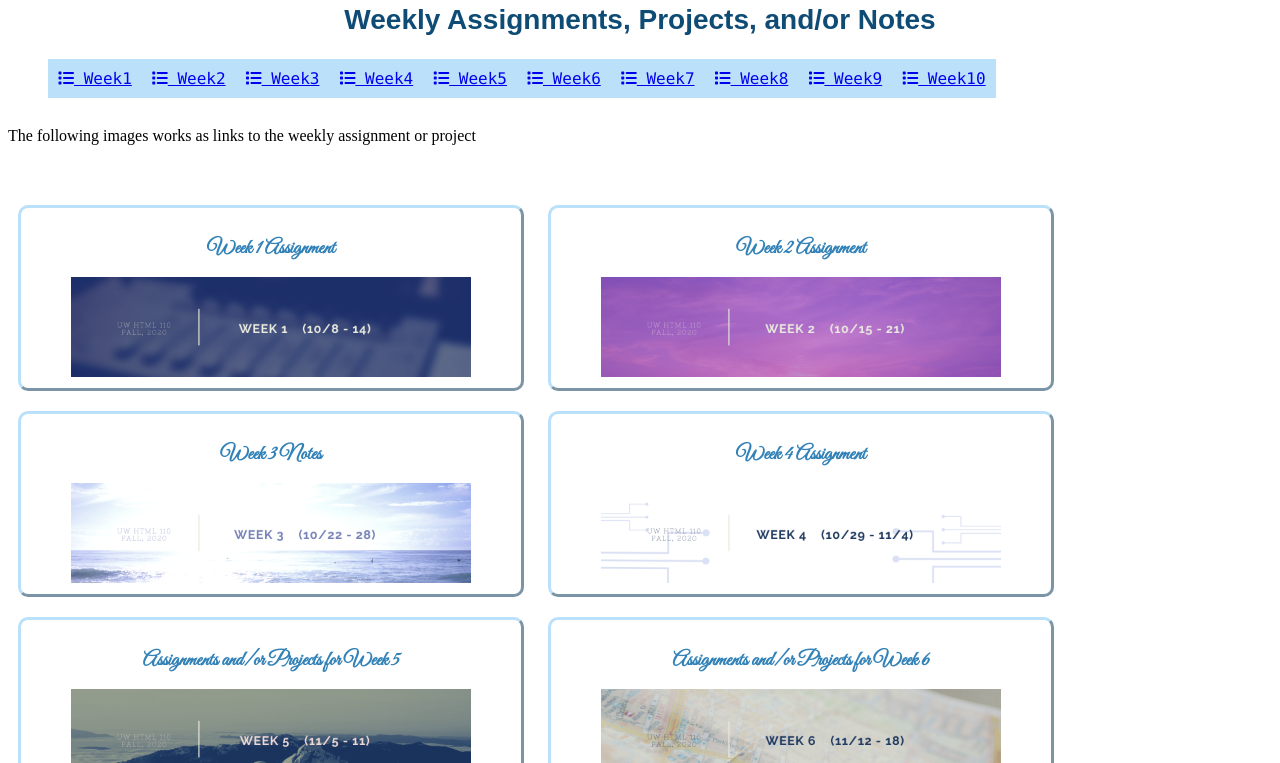
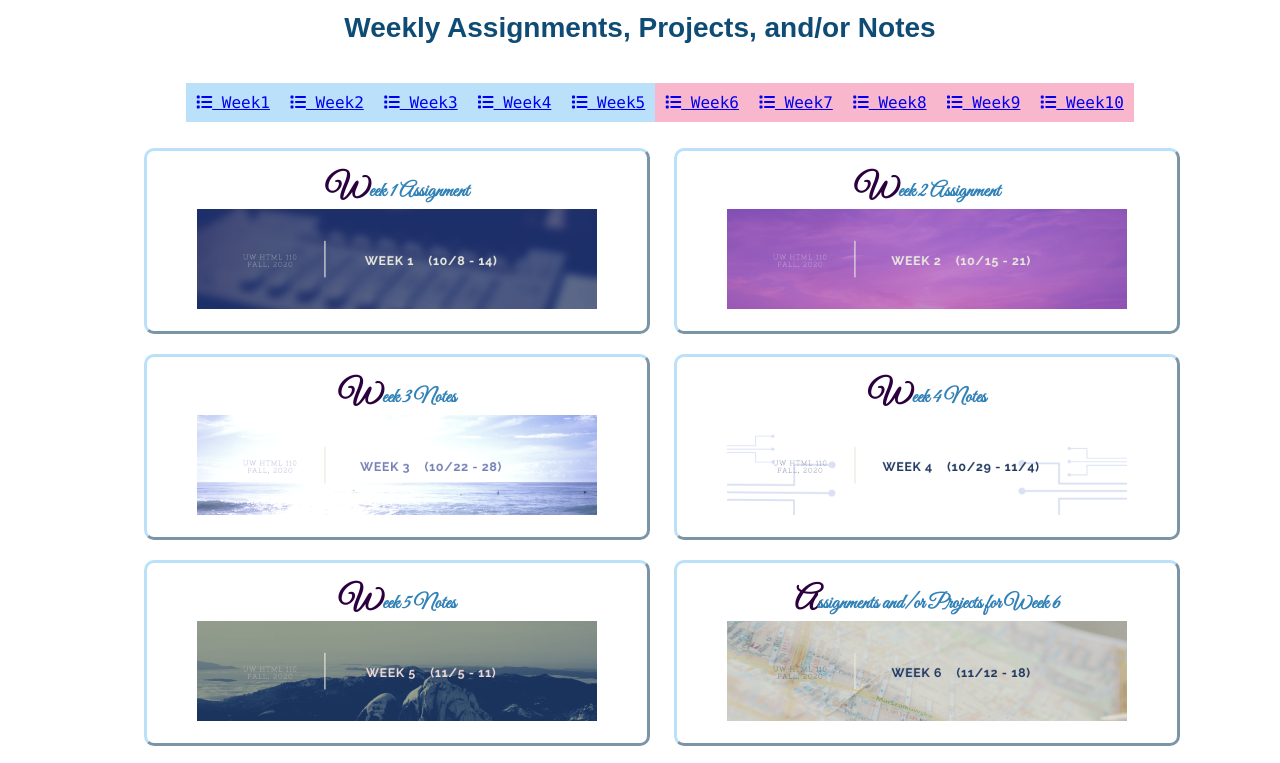
Before and after one commit to filizlin/portfolio, a plain HTML site: page index.html in a window 1280 px wide. Shown: the part 98-861 px from the top of the page. Drawn offline with Linux system fonts and the light colour scheme.

Commit message:
add transition and nth child selector to CSS.

```diff
--- a/index.html
+++ b/index.html
@@ -12,7 +12,9 @@
 </head>
 
 <body>
-  <h1>HTML 110B Coursework</h1>
+  <h1><i class="fab fa-react"></i>
+
+HTML 110B Coursework <i class="fab fa-react"></i></h1>
 
     <h2 class="center">Weekly Assignments, Projects, and/or Notes</h2>
 <main>
@@ -50,12 +52,6 @@ Week9</a></li>
 Week10</a></li>
       </ul>
     </nav>
-    <p>&nbsp;</p>
-    <p>&nbsp;</p>
-
-    <p>The following images works as links to the weekly assignment or project</p>
-    <p>&nbsp;</p>
-
     <article class="weekbox">
       <h3><a id="Week1link">Week 1 Assignment</a></h3>
       <a href="./week1-material.html" target="_blank">
@@ -78,14 +74,14 @@ Week10</a></li>
 
     </article>
     <article class="weekbox">
-      <h3><a id="Week4link">Week 4 Assignment</a></h3>
+      <h3><a id="Week4link">Week 4 Notes</a></h3>
       <a href="./week4-material.html" target="_blank">
         <img class="image" src="./image/Week4-banner.png" alt="Week 4 assignments" width="400" height="100">
       </a>
 
     </article>
     <article class="weekbox">
-      <h3><a id="Week5link">Assignments and/or Projects for Week 5</a></h3>
+      <h3><a id="Week5link">Week 5 Notes</a></h3>
       <a href="./week5-material.html" target="_blank">
         <img class="image" src="./image/Week5-banner.png" alt="Week 5 assignments" width="400" height="100">
       </a>
--- a/styles/indexstyle.css
+++ b/styles/indexstyle.css
@@ -1,3 +1,8 @@
+* {
+  align-content:center;
+}
+
+
 /* main heading */
 h1 {
   font-size: 42px;
@@ -19,12 +24,37 @@ h3 {
   color: #3282B8;
   font-size: 20px;
   margin-bottom: 0px;
+  margin-top: 0px;
   font-weight: 700;
 }
 
-/* box around each week */
+/* h3-specific title styling */
+h3::first-letter {
+  font-size: 2rem;
+  color: #2C003E;
+}
+
+h3:hover {
+  font-size: 2rem;
+  color: #2C003E;
+  transition-property: font-size color;
+  transition-duration: 0.5s;
+}
+
+/* h1-font awesome transition */
+.fab:hover {
+  transition-property: color;
+  transition-duration: 0.5s;
+  color: #F8B7CD;
+}
+
+
+/* property of single boxes */
 .weekbox {
-  text-align: center;
+  position: absolute;
+  top: 10%;
+  left: 10%;
+  text-align: justify;
   border: 3px outset #0F4C75;
   border-color: #BBE1FA;
   border-radius: 10px;
@@ -36,12 +66,15 @@ h3 {
   height: 180px;
 }
 
+/* box alignment with each other */
 .weekbox {
+  position:relative;
   display: inline-flex;
   flex-direction: row;
   flex-wrap: wrap;
   justify-content: space-around;
-  align-items: center;
+
+
 }
 
 /* center all images */
@@ -52,11 +85,17 @@ img {
   margin-bottom: auto;
   margin-top: 0px;
   text-align: center;
+  position: relative;
+
 }
 
-/* make image bigger when navigate */
+/* make image bigger when navigate with transitions */
 .image:hover {
-  transform: scale(1.2);
+  transform: scale(1.1);
+  transition-property: width height ;
+  transition-duration: 0.25s;
+
+
 }
 
 /*footer*/
@@ -64,17 +103,36 @@ footer {
   text-align: right;
 }
 
-li {
+/* Navigation bar on top */
+nav ul {
+  display:flex;
+  padding-left: auto;
+  align-content: center;
+  justify-content: center;
+}
+
+nav ul li {
   float: left;
   display: block;
+  text-align: center;
   align-content: center;
   padding: 10px;
   background-color: #BBE1FA;
   font-family: "Lucida Console", Courier, monospace;
 }
 
-li a:hover {
+nav ul li:nth-child(n+6) {
+  float: left;
+  display: block;
+  text-align: center;
+  align-content: center;
+  padding: 10px;
+  background-color: #F8B7CD;
+  font-family: "Lucida Console", Courier, monospace;
+}
+
+nav ul li a:hover {
   background-color: #3282B8;
   color: white;
+  transition: all 0.25s ease-out;
 }
-}
```
